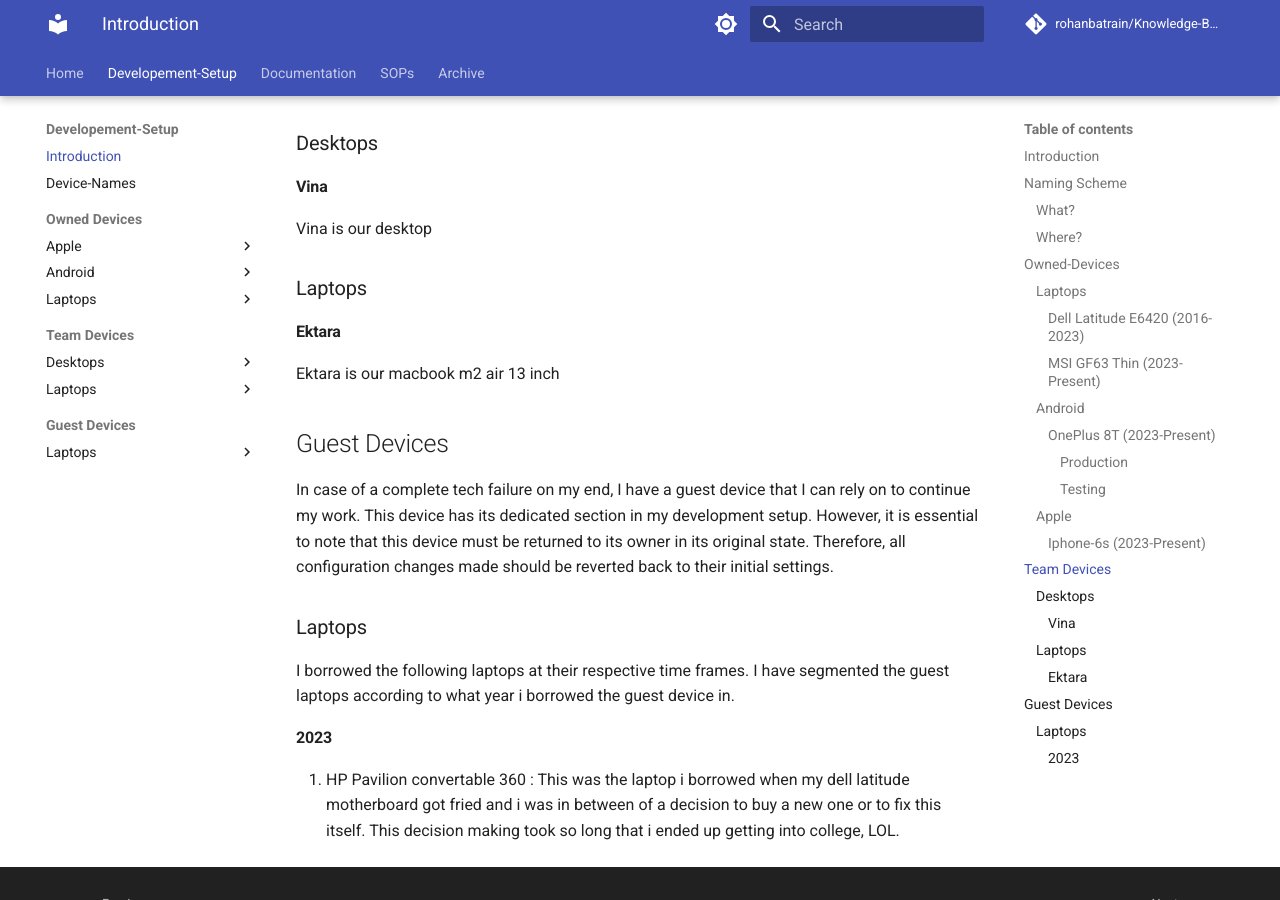
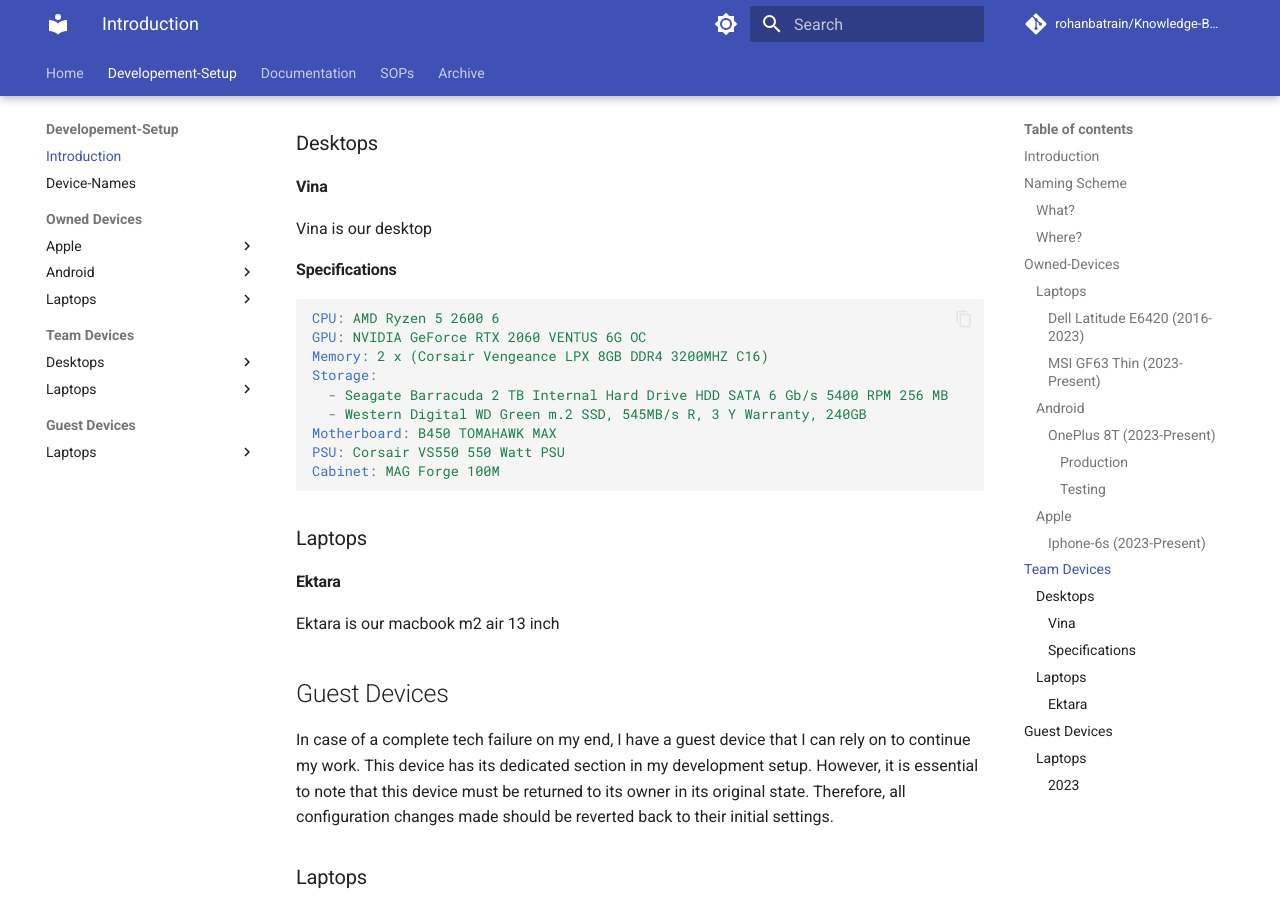
Before and after one commit to rohanbatrain/knowledge-base, an MkDocs documentation site: the page built from docs/Developement-Setup/Introduction.md, in a window 1280 px wide and 900 px high, scrolled down 2139 px. Built offline with MkDocs 1.6.1 and Material for MkDocs 9.7.7, drawn with Linux system fonts in a browser that asks for light colours; nearby versions of some CDN libraries; library files that are not in the unit come from our copies; comment, search, counter and statistics services are not loaded.

Commit message:
added specifications of vina to introduction

````diff
--- a/docs/Developement-Setup/Introduction.md
+++ b/docs/Developement-Setup/Introduction.md
@@ -80,6 +80,20 @@ These are the devices which i/we manage for my team. In which i have partial or
 
 Vina is our desktop
 
+#### Specifications
+
+```yaml
+CPU: AMD Ryzen 5 2600 6
+GPU: NVIDIA GeForce RTX 2060 VENTUS 6G OC
+Memory: 2 x (Corsair Vengeance LPX 8GB DDR4 3200MHZ C16)
+Storage:
+  - Seagate Barracuda 2 TB Internal Hard Drive HDD SATA 6 Gb/s 5400 RPM 256 MB
+  - Western Digital WD Green m.2 SSD, 545MB/s R, 3 Y Warranty, 240GB
+Motherboard: B450 TOMAHAWK MAX
+PSU: Corsair VS550 550 Watt PSU
+Cabinet: MAG Forge 100M
+```
+
 ### Laptops
 
 
````
